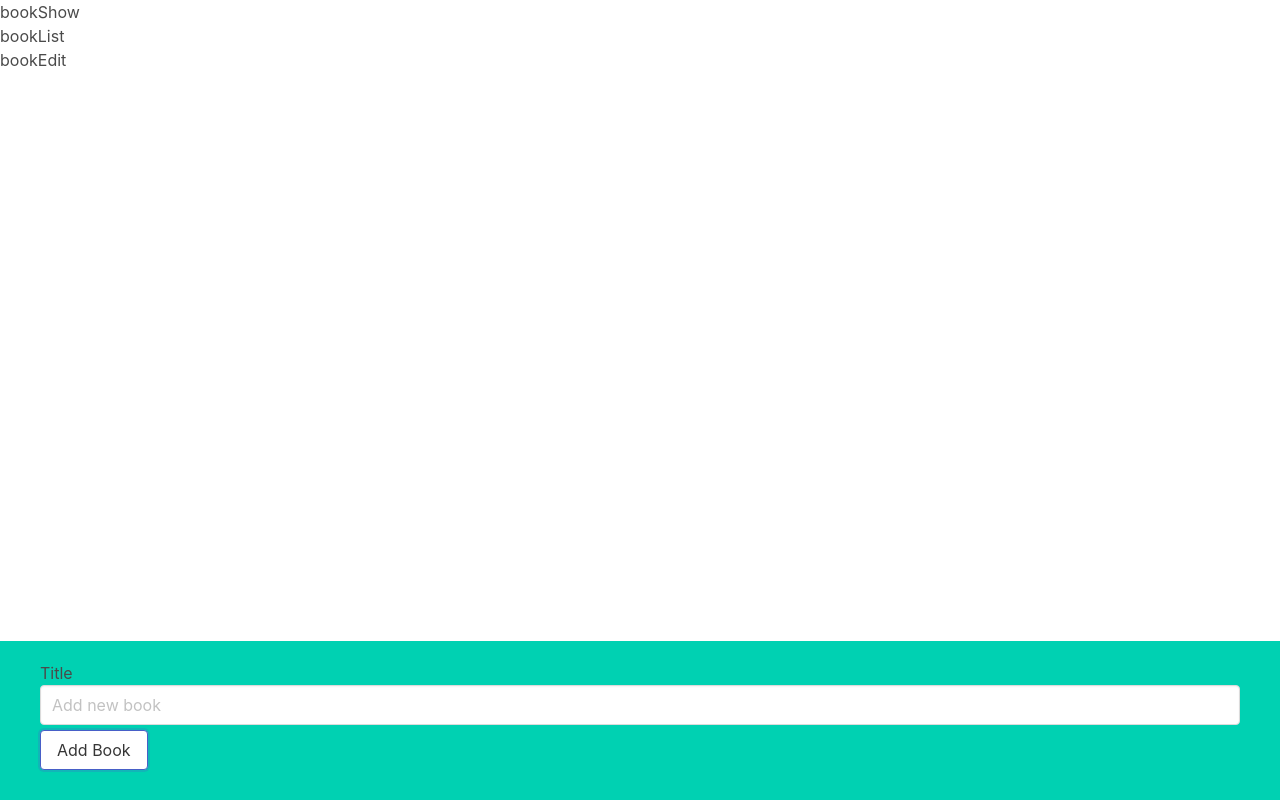
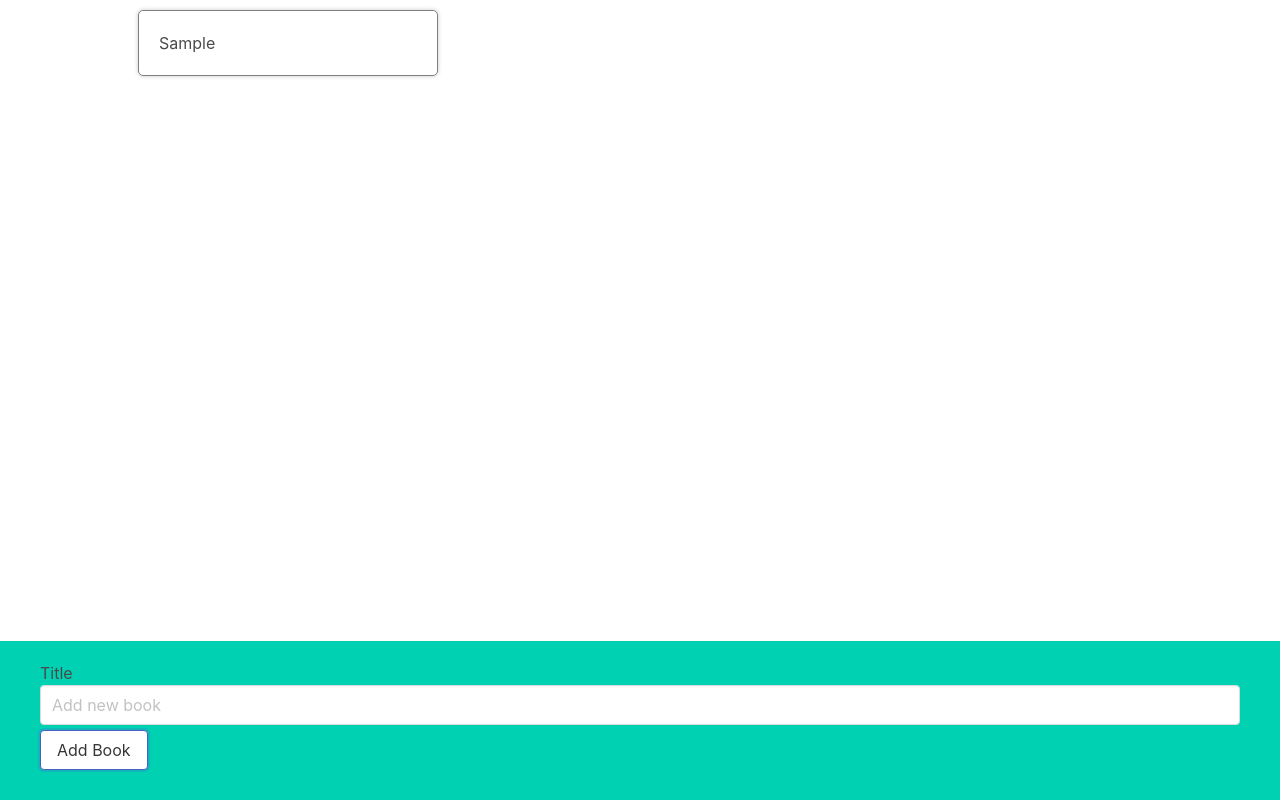
Before and after one commit to IsmayelAlam/practice_react, a React (Create React App) app in the folder react_practice007/: page / in a window 1280 px wide. Both pictures are taken after typing "Sample" into the empty fields and a click on the button "Add Book". Built offline with nearby package versions, Linux system fonts and the light colour scheme.

Commit message:
render book title

```diff
--- a/react_practice007/src/App.js
+++ b/react_practice007/src/App.js
@@ -1,22 +1,21 @@
 import { useState } from "react";
 import BookCreate from "./components/BookCreate";
-import BookEdit from "./components/BookEdit";
 import BookList from "./components/BookList";
-import BookShow from "./components/BookShow";
 
 function App() {
   const [books, setBooks] = useState([]);
 
   const createBook = (title) => {
-    console.log(title);
+    setBooks([...books, { id: books.length, title }]);
+    console.log(books);
   };
+
+  const deleteBook = (id) => {};
 
   return (
     <div>
+      <BookList books={books} />
       <BookCreate onCreate={createBook} />
-      <BookShow />
-      <BookList />
-      <BookEdit />
     </div>
   );
 }
--- a/react_practice007/src/components/BookEdit.js
+++ b/react_practice007/src/components/BookEdit.js
@@ -1,3 +1,4 @@
-export default function BookEdit() {
+function BookEdit() {
   return <div>bookEdit</div>;
 }
+export default BookEdit;
--- a/react_practice007/src/components/BookList.js
+++ b/react_practice007/src/components/BookList.js
@@ -1,3 +1,11 @@
-export default function BookList() {
-  return <div>bookList</div>;
+import BookShow from "./BookShow";
+
+export default function BookList({ books }) {
+  return (
+    <div className="book-list">
+      {books.map((book) => (
+        <BookShow key={book.id} book={book} />
+      ))}
+    </div>
+  );
 }
--- a/react_practice007/src/components/BookShow.js
+++ b/react_practice007/src/components/BookShow.js
@@ -1,3 +1,5 @@
-export default function BookShow() {
-  return <div>bookShow</div>;
+import BookEdit from "./BookEdit";
+
+export default function BookShow({ book }) {
+  return <div className="book-show">{book.title}</div>;
 }
```
